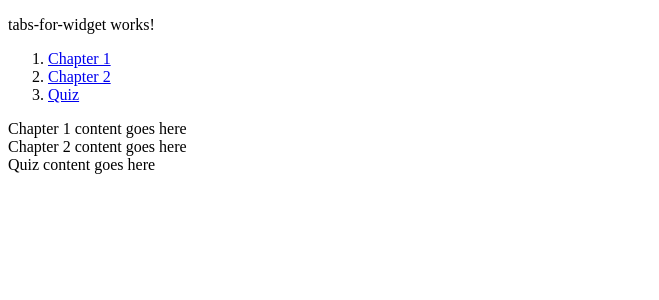
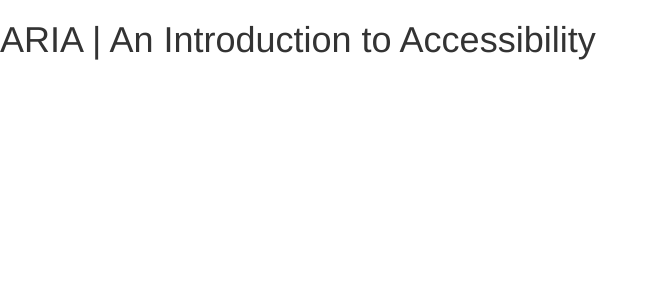
Before and after one commit to YamanoteStudios/Keyboard-navigable-JavaScript-widgets, an Angular app in the folder Keyboard-navigable-JavaScript-widgets/: page / in a window 1280 px wide. Shown: the top 300 px of the page, without its empty margins (0-659 px from the left). Built offline with nearby package versions, Linux system fonts and the light colour scheme.

Commit message:
added instructions

```diff
--- a/Keyboard-navigable-JavaScript-widgets/src/app/tabs-for-widget/tabs-for-widget.component.css
+++ b/Keyboard-navigable-JavaScript-widgets/src/app/tabs-for-widget/tabs-for-widget.component.css
@@ -0,0 +1,3 @@
+.list-group-item.active a {
+    color: #fff
+}
--- a/Keyboard-navigable-JavaScript-widgets/src/app/tabs-for-widget/tabs-for-widget.component.html
+++ b/Keyboard-navigable-JavaScript-widgets/src/app/tabs-for-widget/tabs-for-widget.component.html
@@ -1,23 +1,14 @@
-<p>
+<!-- <p>
   tabs-for-widget works!
-</p>
+</p> -->
+<h1>ARIA | An Introduction to Accessibility</h1>
 
+<!--
+  Accessible Rich Internet Applications
+  Update your project with Bootstrap
+  Install Bootstrap into your project
+  Grab the LINK for the styles and add it to index.html <head> section
 
-
-<ol>
-  <li id="ch1Tab">
-    <a href="#ch1Panel">Chapter 1</a>
-  </li>
-  <li id="ch2Tab">
-    <a href="#ch2Panel">Chapter 2</a>
-  </li>
-  <li id="quizTab">
-    <a href="#quizPanel">Quiz</a>
-  </li>
-</ol>
-
-<div>
-  <div id="ch1Panel" >Chapter 1 content goes here</div>
-  <div id="ch2Panel" >Chapter 2 content goes here</div>
-  <div id="quizPanel" >Quiz content goes here</div>
-</div>
+    Then add the correct role to each section like I did so it looks like
+    the picture in the repo
+-->
--- a/Keyboard-navigable-JavaScript-widgets/src/index.html
+++ b/Keyboard-navigable-JavaScript-widgets/src/index.html
@@ -7,6 +7,13 @@
 
   <meta name="viewport" content="width=device-width, initial-scale=1">
   <link rel="icon" type="image/x-icon" href="favicon.ico">
+  <link rel="stylesheet" href="https://maxcdn.bootstrapcdn.com/bootstrap/3.3.7/css/bootstrap.min.css" integrity="sha384-BVYiiSIFeK1dGmJRAkycuHAHRg32OmUcww7on3RYdg4Va+PmSTsz/K68vbdEjh4u" crossorigin="anonymous">
+
+  <!-- Optional theme -->
+  <link rel="stylesheet" href="https://maxcdn.bootstrapcdn.com/bootstrap/3.3.7/css/bootstrap-theme.min.css" integrity="sha384-rHyoN1iRsVXV4nD0JutlnGaslCJuC7uwjduW9SVrLvRYooPp2bWYgmgJQIXwl/Sp" crossorigin="anonymous">
+
+  <!-- Latest compiled and minified JavaScript -->
+  <script src="https://maxcdn.bootstrapcdn.com/bootstrap/3.3.7/js/bootstrap.min.js" integrity="sha384-Tc5IQib027qvyjSMfHjOMaLkfuWVxZxUPnCJA7l2mCWNIpG9mGCD8wGNIcPD7Txa" crossorigin="anonymous"></script>
 </head>
 <body>
   <app-root></app-root>
```
